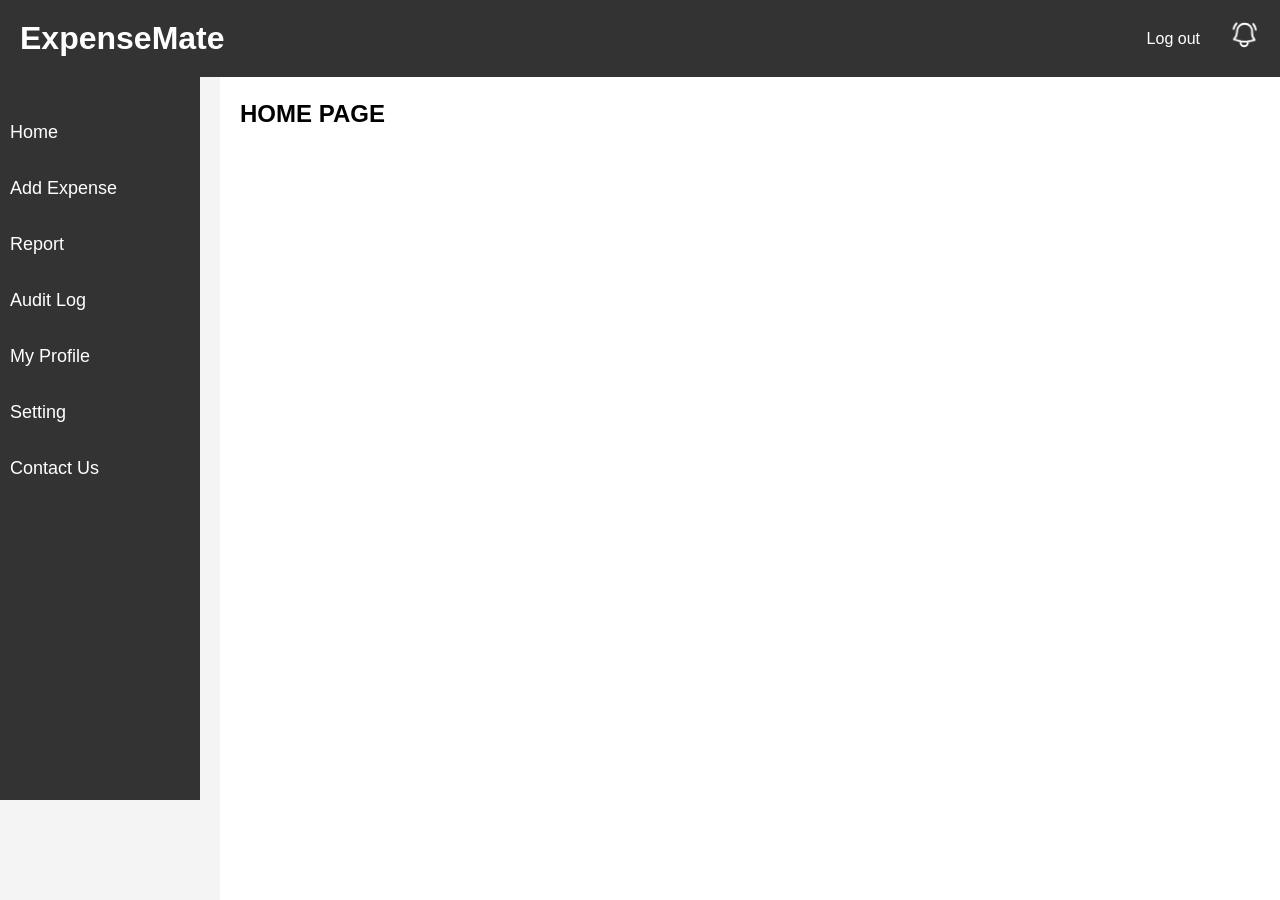
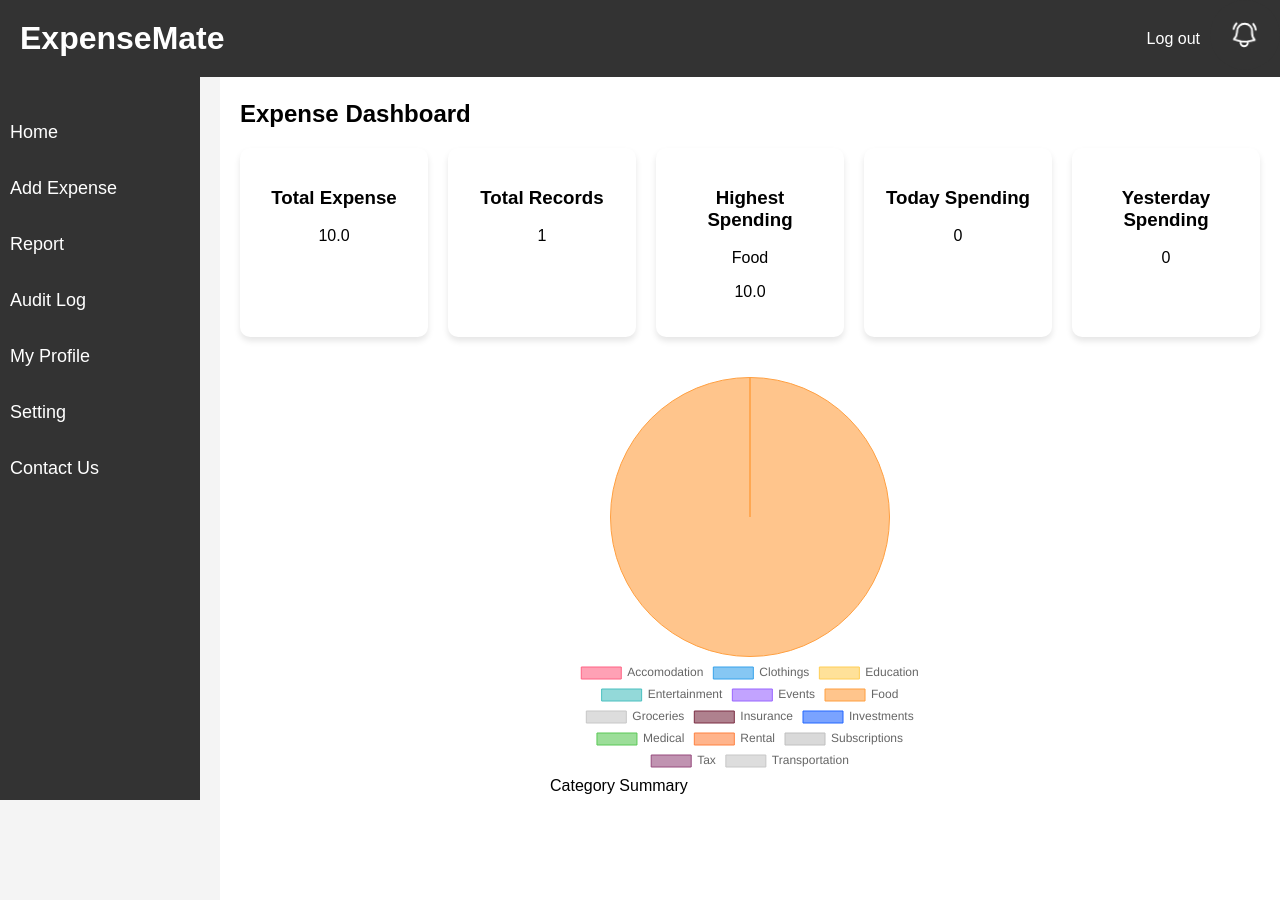
Before and after one commit to jaemyho/MSE800PSE_AdvancedExpenseTracker, a Flask app: page / in a window 1280 px wide. Run offline with Flask 3, Linux system fonts and the light colour scheme; the visitor is signed in with stand-in values (Sample User, id 1); data comes from the database, SQL or seed files in the repository; tables that the repository leaves empty hold one stand-in row (values such as "Sample post"); data that the repository does not hold is empty; some libraries are stand-ins or nearby versions.

Commit message:
add company_id filtering in all select statement. add some info in dashboard

```diff
--- a/controllers/auth_controller.py
+++ b/controllers/auth_controller.py
@@ -58,6 +58,7 @@ class AuthController:
                 # Set user session
                 session['user_id'] = user['id']
                 session['username'] = user['username']
+                session['company_id'] = user['company_id']
                 session['logged_in'] = True
                 flash('Login successful!', 'success')
                 return redirect(url_for('index'))  # Redirect to the dashboard or main page
@@ -80,8 +81,8 @@ class AuthController:
         if not session.get('logged_in'):
             flash("You must be logged in to access this page", "warning")
             return redirect(url_for('login'))  # Redirect to login if not logged in
-        else:
-            print("logged in user", session.get('user_id'))
+        # else:
+        #     print("logged in user", session.get('user_id'))
         return None
 
 # Helper functions
--- a/controllers/expenses_controller.py
+++ b/controllers/expenses_controller.py
@@ -1,4 +1,4 @@
-from flask import render_template, request, redirect, url_for
+from flask import render_template, request, redirect, url_for, session
 from models.expenses_model import ExpensesModel
 from file_upload_handler import FileUploadHandler
 from receipt_reader import ReceiptReader
@@ -14,10 +14,43 @@ class ExpenseController:
         self.expenses_model = ExpensesModel(mysql,app)
         self.currency_controller = CurrencyController(mysql)
         self.category_controller = CategoryController(mysql)
+        self.expense_filter = "all"
+        self.filters = {
+            "all": "",
+            "week": EXPENSE_FILTER_THIS_WEEK,
+            "month": EXPENSE_FILTER_THIS_MONTH,
+            "year": EXPENSE_FILTER_THIS_YEAR
+        }
 
     #Home page
-    def index(self):
-        return render_template('index.html')
+    def dashboard(self):
+        if request.method == 'POST':
+            self.expense_filter = request.form['filter']
+
+        filter_value = self.filters.get(self.expense_filter, None)
+
+        total_expense_amount = self.expenses_model.get_total_expenses_amount(filter_value)
+        total_expense_records = self.expenses_model.get_total_expenses_records(filter_value)
+        max_expense_record = self.expenses_model.get_highest_expense_record(filter_value)
+        today_total_expense = self.expenses_model.get_today_total_expenses()
+        yesteday_total_expense = self.expenses_model.get_yesterday_total_expenses()
+        total_expense_group_date = self.expenses_model.get_total_expense_group_date(filter_value)
+        total_expense_group_category = self.expenses_model.get_total_expense_group_category(filter_value)
+
+        self.safe_round(max_expense_record['amount'])
+        data = {
+            'total_expense': self.safe_round(total_expense_amount),
+            'total_records': total_expense_records,
+            'max_expense_record' : max_expense_record,
+            'today_total_expense': self.safe_round(today_total_expense),
+            'yesterday_total_expense': self.safe_round(yesteday_total_expense),
+            'total_expense_group_date': total_expense_group_date,
+            'total_expense_group_category': total_expense_group_category
+        }
+        return render_template('dashboard.html', **data)
+
+    def safe_round(self, value):
+        return round(value, 2) if value is not None else 0
 
     def add_expense(self):
         currencies = self.currency_controller.get_all_currencies()
@@ -32,7 +65,14 @@ class ExpenseController:
             receipt = 0
             self.expenses_model.add_expense(vendor, category, description, currency, amount, date,receipt)
             return redirect(url_for('add_expense'))  # Redirect to the add user page after successful submission
-        return render_template('expense.html', title='Add Expense', expense="", currencies=currencies, categories=categories)
+
+        data = {
+            'title' : 'Add Expense',
+            'expense' : "",
+            'currencies' : currencies,
+            'categories' : categories
+        }
+        return render_template('expense.html', **data)
 
     def edit_expense(self, expense_id):
         expense = self.expenses_model.get_expense_by_id(expense_id)
@@ -47,7 +87,14 @@ class ExpenseController:
             date = request.form['expense_date']
             self.expenses_model.update_expense(expense_id, vendor, category, description, currency, amount, date, expense)
             return redirect(url_for('report'))
-        return render_template('expense.html', title='Edit Expense',expense=expense, currencies=currencies, categories=categories)
+
+        data = {
+            'title': 'Edit Expense',
+            'expense': expense,
+            'currencies': currencies,
+            'categories': categories
+        }
+        return render_template('expense.html', **data)
 
     def delete_expense(self, expense_id):
         expense = self.expenses_model.get_expense_by_id(expense_id)
@@ -56,7 +103,14 @@ class ExpenseController:
         if request.method == 'POST':
             self.expenses_model.delete_expense(expense_id,expense)
             return redirect(url_for('report'))
-        return render_template('expense.html', title='Delete Expense', expense=expense, currencies=currencies, categories=categories)
+
+        data = {
+            'title': 'Delete Expense',
+            'expense': expense,
+            'currencies': currencies,
+            'categories': categories
+        }
+        return render_template('expense.html', **data)
 
     def view_expense(self):
         sql = GET_ALL_EXPENSES
@@ -70,11 +124,11 @@ class ExpenseController:
             sql += " WHERE 1=1"
 
             if type == "weekly":
-                sql += " AND YEARWEEK(date) = YEARWEEK(CURRENT_DATE())"
+                sql += EXPENSE_FILTER_THIS_WEEK
             elif type == "monthly":
-                sql += " AND MONTH(date) = MONTH(CURRENT_DATE())"
+                sql += EXPENSE_FILTER_THIS_MONTH
             elif type == "annually":
-                sql += " AND YEAR(date) = YEAR(CURRENT_DATE())"
+                sql += EXPENSE_FILTER_THIS_YEAR
             if start_date != "":
                 sql += " AND date >= '" + start_date + "'"
             if end_date != "":
@@ -91,7 +145,15 @@ class ExpenseController:
             grouped_category = df.groupby('category_id')['amount'].sum().reset_index()
             grouped_dict_category = grouped_category.to_dict(orient='records')
 
-        return render_template('report.html', expenses=expenses, search_type=type, search_start=start_date, search_end=end_date, grouped_category=grouped_dict_category)
+        data = {
+            'expenses' : expenses,
+            'serach_type' : type,
+            'start_date' : start_date,
+            'end_date' : end_date,
+            'grouped_dict_category' : grouped_dict_category
+        }
+
+        return render_template('report.html', **data)
 
     def get_receipt_data(self):
         if request.method == 'POST':
--- /dev/null
+++ b/controllers/setting_controller.py
@@ -0,0 +1,5 @@
+from models.setting_model import SettingModel
+
+class SettingController:
+    def __init__(self, mysql):
+        self.setting_model = SettingModel(mysql)
--- a/main.py
+++ b/main.py
@@ -44,8 +44,8 @@ def logout():
 
 @app.route('/', methods=['GET', 'POST'])
 @login_required
-def index():
-    return expense_controller.index()
+def dashboard():
+    return expense_controller.dashboard()
 
 @app.route('/add_expense', methods=['GET', 'POST'])
 @login_required
--- a/static/style.css
+++ b/static/style.css
@@ -321,11 +321,27 @@ a.back-button:focus {
         transform:translate(-50%,-50%) rotate(10deg);
     }
 }
-/*#expenseChart {
-        width: 70% !important;
-        height: 200px !important;
-        max-width: 100%;
-    }*/
+
+.dashboard {
+      display: grid;
+      grid-template-columns: repeat(5, 1fr);
+      grid-gap: 20px;
+      margin-bottom: 40px;
+    }
+
+    .dashboard div {
+      background: #fff;
+      padding: 20px;
+      text-align: center;
+      border-radius: 10px;
+      box-shadow: 0 4px 6px rgba(0, 0, 0, 0.1);
+    }
+.summary {
+      display: flex;
+      justify-content: space-around;
+      margin-top: 40px;
+    }
+
   /* Horizontal Menu Styles */
 .horizontal_menu {
     display: flex; /* Use flexbox to arrange menu items horizontally */
--- a/views/base.html
+++ b/views/base.html
@@ -24,7 +24,7 @@
     <div class="container">
         <nav class="sidebar">
             <ul>
-                <li><a href="{{ url_for('index') }}">Home</a></li>
+                <li><a href="{{ url_for('dashboard') }}">Home</a></li>
                 <li><a href="{{ url_for('add_expense') }}">Add Expense</a></li>
                 <li><a href="{{ url_for('report') }}">Report</a></li>
                 <li><a href="{{ url_for('auditlogreport') }}">Audit Log</a></li>
--- /dev/null
+++ b/views/dashboard.html
@@ -0,0 +1,134 @@
+{% extends 'base.html' %}
+
+{% block content %}
+<script src="https://cdn.jsdelivr.net/npm/chart.js"></script>
+  <h2>Expense Dashboard</h2>
+
+  <!-- Dashboard summary details -->
+  <div class="dashboard">
+    <div>
+      <h3>Total Expense</h3>
+      <p>{{total_expense}}</p>
+    </div>
+    <div>
+      <h3>Total Records</h3>
+      <p>{{total_records}}</p>
+    </div>
+    <div>
+      <h3>Highest Spending</h3>
+      <p>{{max_expense_record.category}}</p>
+      <p>{{max_expense_record.amount}}</p>
+    </div>
+    <div>
+      <h3>Today Spending</h3>
+      <p>{{today_total_expense}}</p>
+    </div>
+    <div>
+      <h3>Yesterday Spending</h3>
+      <p>{{yesterday_total_expense}}</p>
+    </div>
+  </div>
+
+  <div class="summary">
+    <!-- Monthly Summary Bar Chart -->
+    <!--div class="chart-container">
+        <canvas id="monthlyChart"></canvas>
+        <div class="chart-title">Monthly Summary</div>
+    </div-->
+
+    <!-- Category Summary Pie Chart -->
+    <div class="chart-container">
+        <canvas id="categoryChart" width="400" height="400"></canvas>
+        <div class="chart-title">Category Summary</div>
+    </div>
+  </div>
+
+  <script>
+    // Pie chart for Category Summary
+    // Prepare data passed from the Python backend total_expense_group_category
+    var categories = {{ total_expense_group_category | map(attribute='category') | list | tojson }};
+    var amounts = {{ total_expense_group_category | map(attribute='amount') | list | tojson }};
+
+    var ctx = document.getElementById('categoryChart').getContext('2d');
+    var categoryChart = new Chart(ctx, {
+        type: 'pie',
+        data: {
+            labels: categories,
+            datasets: [{
+                label: 'Expense Distribution',
+                data: amounts,  // Amounts for the chart
+                backgroundColor: [
+                    'rgba(255, 99, 132, 0.6)',
+                    'rgba(54, 162, 235, 0.6)',
+                    'rgba(255, 206, 86, 0.6)',
+                    'rgba(75, 192, 192, 0.6)',
+                    'rgba(153, 102, 255, 0.6)',
+                    'rgba(255, 159, 64, 0.6)',
+                    'rgba(199, 199, 199, 0.6)',
+                    'rgba(123, 45, 67, 0.6)',
+                    'rgba(34, 102, 255, 0.6)',
+                    'rgba(90, 200, 86, 0.6)',
+                    'rgba(255, 130, 64, 0.6)',
+                    'rgba(192, 192, 192, 0.6)',
+                    'rgba(150, 75, 125, 0.6)',
+                    'rgba(199, 199, 199, 0.6)'
+                ],
+                borderColor: [
+                    'rgba(255, 99, 132, 1)',
+                    'rgba(54, 162, 235, 1)',
+                    'rgba(255, 206, 86, 1)',
+                    'rgba(75, 192, 192, 1)',
+                    'rgba(153, 102, 255, 1)',
+                    'rgba(255, 159, 64, 1)',
+                    'rgba(199, 199, 199, 1)',
+                    'rgba(123, 45, 67, 1)',
+                    'rgba(34, 102, 255, 1)',
+                    'rgba(90, 200, 86, 1)',
+                    'rgba(255, 130, 64, 1)',
+                    'rgba(192, 192, 192, 1)',
+                    'rgba(150, 75, 125, 1)',
+                    'rgba(199, 199, 199, 1)'
+                ],
+                borderWidth: 1
+            }]
+        },
+        options: {
+            responsive: true,
+            plugins: {
+                legend: {
+                    display: true,
+                    position: 'bottom',
+                }
+            }
+        }
+    });
+
+    // Bar chart for Monthly Summary
+    var ctx2 = document.getElementById('monthlyChart').getContext('2d');
+    var monthlyChart = new Chart(ctx2, {
+      type: 'bar',
+      data: {
+        labels: ['Entertainment', 'Atlanta United Games', 'Food', 'Transportation', 'Gas'],
+        datasets: [{
+          label: 'Total Amount in USD',
+          data: [115.64, 20.00, 48.54, 8.35, 30.86],
+          backgroundColor: '#36A2EB',
+          borderColor: '#36A2EB',
+          borderWidth: 1
+        }]
+      },
+      options: {
+        scales: {
+          y: {
+            beginAtZero: true
+          }
+        },
+        plugins: {
+          legend: {
+            display: false,
+          }
+        }
+      }
+    });
+  </script>
+{% endblock %}
--- a/views/expense.html
+++ b/views/expense.html
@@ -48,7 +48,7 @@
             {% endfor %}
         </select>
         <!-- Amount numeric -->
-        <input type="number" id="amount" name="amount" placeholder="Enter Amount" value="{{ expense.amount if expense and expense.amount else '' }}" {% if title == 'Delete Expense' %}disabled{% endif %} required><br><br>
+        <input type="number" id="amount" name="amount" step="0.01"  placeholder="Enter Amount" value="{{ expense.amount if expense and expense.amount else '' }}" {% if title == 'Delete Expense' %}disabled{% endif %} required><br><br>
 
         <!-- Expense Date -->
         <label for="expense_date">Date:</label>
--- a/views/index.html
+++ /dev/null
@@ -1,5 +0,0 @@
-{% extends 'base.html' %}
-
-{% block content %}
-<h2>HOME PAGE</h2>
-{% endblock %}
--- a/views/results.html
+++ b/views/results.html
@@ -13,6 +13,6 @@
         {% endfor %}
     </ul>
     <h2>Total: ${{ total }}</h2>
-    <a href="{{ url_for('index') }}">Upload Another Receipt</a>
+    <a href="{{ url_for('dashboard') }}">Upload Another Receipt</a>
 </body>
 </html>
```
Also changed, not shown: models/auditlog_model.py (+7 -3 lines), models/expenses_model.py (+108 -10 lines), sql_statement.py (+25 -6 lines), models/setting_model.py (added), views/settings.html (added).
